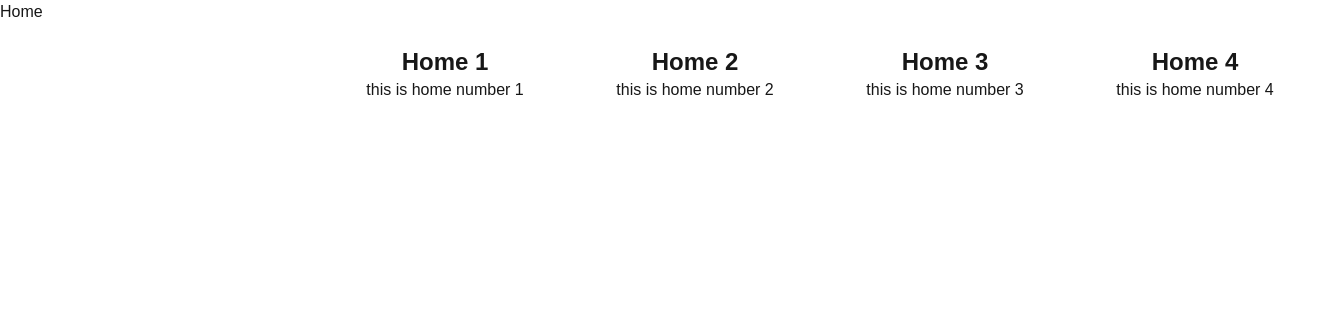
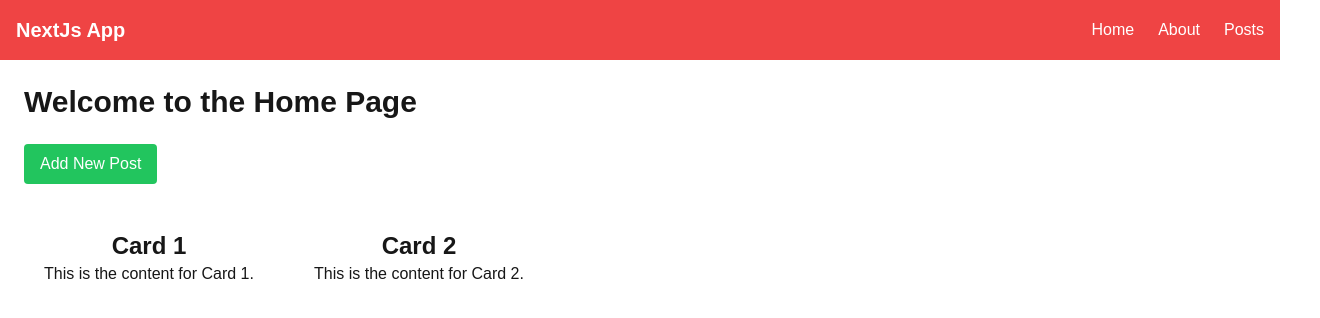
Before and after one commit to mohamedlazaar/alx-project-0x02-setup, a Next.js app in the folder alx-project-0x02/: page /home in a window 1280 px wide. Shown: the top 318 px of the page, 1320 px wide, since content can reach past the window. Built offline with nearby package versions, Linux system fonts and the light colour scheme.

Commit message:
implement a modal componenet

```diff
--- /dev/null
+++ b/alx-project-0x02/components/common/PostModal.tsx
@@ -0,0 +1,67 @@
+import React, { useState } from "react";
+
+interface PostModalProps {
+  isOpen: boolean;
+  onClose: () => void;
+  onSave: (title: string, content: string) => void;
+}
+
+const PostModal: React.FC<PostModalProps> = ({ isOpen, onClose, onSave }) => {
+  const [title, setTitle] = useState("");
+  const [content, setContent] = useState("");
+
+  const handleSubmit = (e: React.FormEvent) => {
+    e.preventDefault();
+    onSave(title, content);
+    setTitle("");
+    setContent("");
+    onClose();
+  };
+
+  if (!isOpen) return null;
+
+  return (
+    <div className="fixed inset-0 bg-gray-800 bg-opacity-50 flex justify-center items-center">
+      <div className="bg-white rounded-lg p-6 w-96">
+        <h2 className="text-xl text-black font-bold mb-4">Create New Post</h2>
+        <form onSubmit={handleSubmit}>
+          <div className="mb-4">
+            <label className="block text-black -700 mb-1">Title</label>
+            <input
+              type="text"
+              className="w-full border text-black border-gray-300 rounded p-2"
+              value={title}
+              onChange={(e) => setTitle(e.target.value)}
+            />
+          </div>
+          <div className="mb-4">
+            <label className="block text-black -700 mb-1">Content</label>
+            <textarea
+              className="w-full border text-black border-gray-300 rounded p-2"
+              rows={4}
+              value={content}
+              onChange={(e) => setContent(e.target.value)}
+            />
+          </div>
+          <div className="flex justify-end space-x-4">
+            <button
+              type="button"
+              className="px-4 py-2 bg-red-300 rounded hover:bg-gray-400"
+              onClick={onClose}
+            >
+              Cancel
+            </button>
+            <button
+              type="submit"
+              className="px-4 py-2 bg-blue-500 text-white rounded hover:bg-blue-600"
+            >
+              Save
+            </button>
+          </div>
+        </form>
+      </div>
+    </div>
+  );
+};
+
+export default PostModal;
--- a/alx-project-0x02/components/layout/Header.tsx
+++ b/alx-project-0x02/components/layout/Header.tsx
@@ -3,9 +3,9 @@ import Link from "next/link";
 
 const Header: React.FC = () => {
   return (
-    <header className="bg-blue-500 text-white p-4">
+    <header className="bg-red-500 text-white p-4">
       <nav className="container mx-auto flex justify-between items-center">
-        <h1 className="text-xl font-bold">My App</h1>
+        <h1 className="text-xl font-bold">NextJs App</h1>
         <ul className="flex space-x-6">
           <li>
             <Link href="/home" className="hover:underline">
--- a/alx-project-0x02/pages/home.tsx
+++ b/alx-project-0x02/pages/home.tsx
@@ -1,20 +1,46 @@
-import React from 'react'
-import Card from '@/components/common/Card'
+import React, { useState } from "react";
+import Head from "next/head";
+import Card from "@/components/common/Card";
+import PostModal from "@/components/common/PostModal";
+import Header from "@/components/layout/Header";
 
+export default function HomePage() {
+  const [posts, setPosts] = useState([
+    { title: "Card 1", content: "This is the content for Card 1." },
+    { title: "Card 2", content: "This is the content for Card 2." },
+  ]);
+  const [isModalOpen, setModalOpen] = useState(false);
 
-function home() {
+  const handleAddPost = (title: string, content: string) => {
+    setPosts([...posts, { title, content }]);
+  };
+
   return (
-    <div className='w-full h-full'>
-        <h1>Home</h1>
-        <div className="flex justify-between items-center w-1/2 mx-auto">
-          <Card title="Home 1" content='this is home number 1'/>
-          <Card title="Home 2" content='this is home number 2'/>
-          <Card title="Home 3" content='this is home number 3'/>
-          <Card title="Home 4" content='this is home number 4'/>
+    <div>
+      <Head>
+        <title>Home Page</title>
+      </Head>
+      <Header />
+
+      <main className="p-6 flex flex-col">
+        <h1 className="text-3xl font-bold mb-6">Welcome to the Home Page</h1>
+        <button
+          className="mb-6 px-4 py-2 bg-green-500 text-white rounded hover:bg-green-600 self-start"
+          onClick={() => setModalOpen(true)}
+        >
+          Add New Post
+        </button>
+        <div className="flex gap-5">
+          {posts.map((post, index) => (
+            <Card key={index} title={post.title} content={post.content} />
+          ))}
         </div>
-
+        <PostModal
+          isOpen={isModalOpen}
+          onClose={() => setModalOpen(false)}
+          onSave={handleAddPost}
+        />
+      </main>
     </div>
-  )
+  );
 }
-
-export default home
```
